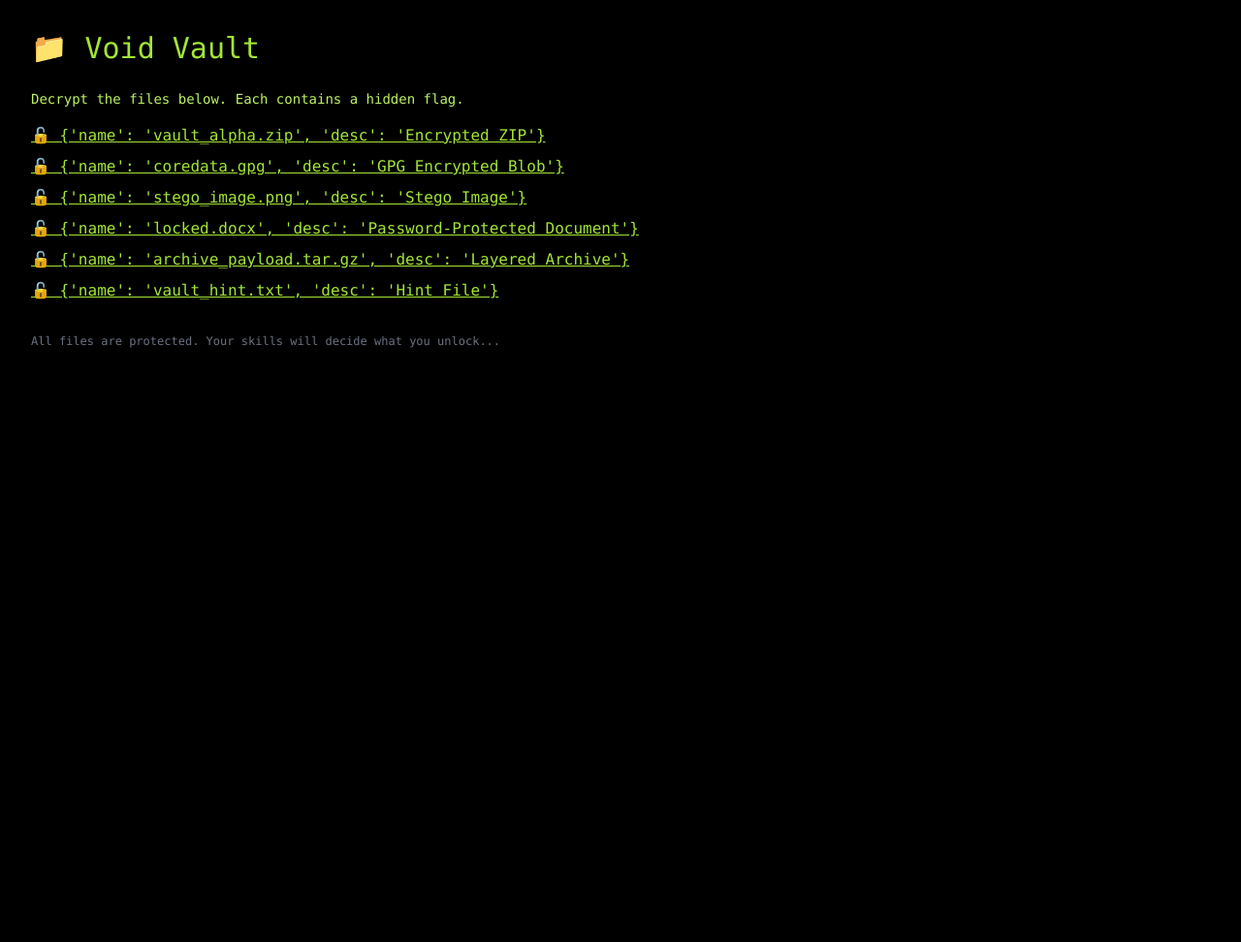
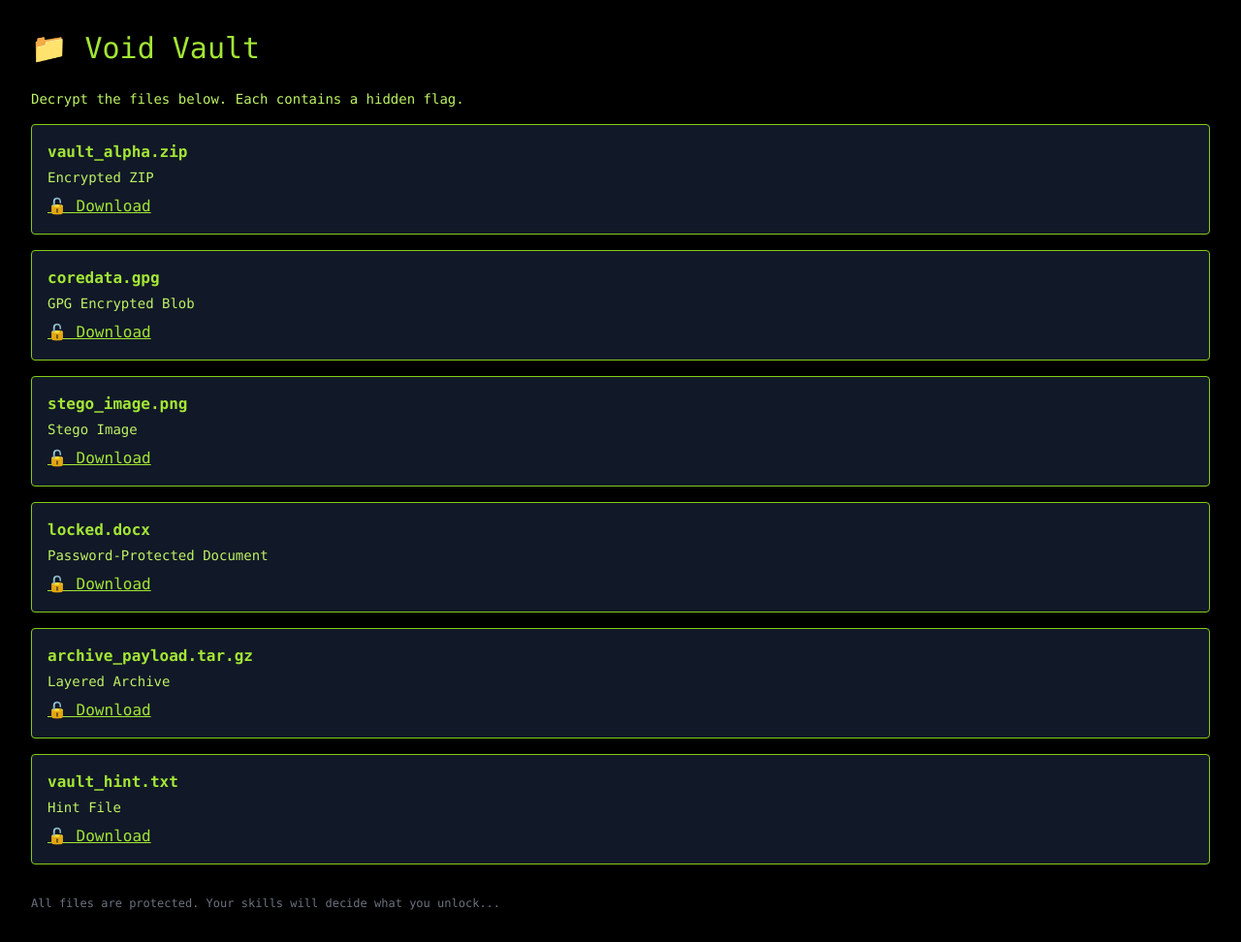
Before and after one commit to LOCOtac/cyber-scavenger-hunt, a Flask app: page /void/vault in a window 1280 px wide. Shown: the whole page at 97% size. Before the commit the page ends 359 px from the top, so only its background shows below. Run offline with Flask 3, Linux system fonts and the light colour scheme; the visitor is signed in with stand-in values (Sample User, id 1); some libraries are stand-ins or nearby versions.

Commit message:
added vault with encryption files

```diff
--- a/app.py
+++ b/app.py
@@ -1351,6 +1351,7 @@ def download_vault_file(filename):
 
 
 
+
 initialize()
 if __name__ == "__main__":
     # ⬅️ This ensures chat_messages table exists
--- /dev/null
+++ b/static/vault-files/static/vault-files/cipherdump.txt
@@ -0,0 +1,2 @@
+:: Encrypted Content ::
+RkxBRy1WQVVMVC1CRVRBNDU2
--- /dev/null
+++ b/static/vault-files/static/vault-files/deepnote.txt
@@ -0,0 +1,2 @@
+:: Encrypted Content ::
+RkxBRy1WQVVMVC1BTFBIQTEyMw==
--- /dev/null
+++ b/static/vault-files/static/vault-files/encodings.txt
@@ -0,0 +1,2 @@
+:: Encrypted Content ::
+RkxBRy1WQVVMVC1HQU1NQTc4OQ==
--- /dev/null
+++ b/static/vault-files/static/vault-files/matrixcode.txt
@@ -0,0 +1,2 @@
+:: Encrypted Content ::
+RkxBRy1WQVVMVC1ERUxUQTAwMA==
--- a/templates/void_vault.html
+++ b/templates/void_vault.html
@@ -1,4 +1,3 @@
-<!-- void_vault.html -->
 <!DOCTYPE html>
 <html lang="en">
 <head>
@@ -9,15 +8,19 @@
 <body class="bg-black text-lime-400 font-mono p-8 min-h-screen">
   <h1 class="text-3xl mb-6">📁 Void Vault</h1>
   <p class="mb-4 text-sm text-lime-300">Decrypt the files below. Each contains a hidden flag.</p>
-  <ul class="space-y-2">
+
+  <ul class="space-y-4">
     {% for file in files %}
-      <li>
-        <a href="/void-vault/download/{{ file }}" class="text-lime-400 underline hover:text-lime-200">
-          🔓 {{ file }}
+      <li class="bg-gray-900 p-4 border border-lime-500 rounded">
+        <div class="mb-1 font-semibold">{{ file.name }}</div>
+        <div class="text-sm text-lime-300 mb-2">{{ file.desc }}</div>
+        <a href="{{ url_for('download_vault_file', filename=file.name) }}" class="text-lime-400 underline hover:text-lime-200">
+          🔓 Download
         </a>
       </li>
     {% endfor %}
   </ul>
+
   <p class="mt-8 text-xs text-gray-500">All files are protected. Your skills will decide what you unlock...</p>
 </body>
 </html>
```
Also changed, not shown: static/vault-files/generate_vault_files.py (added, +19 -0 lines).
